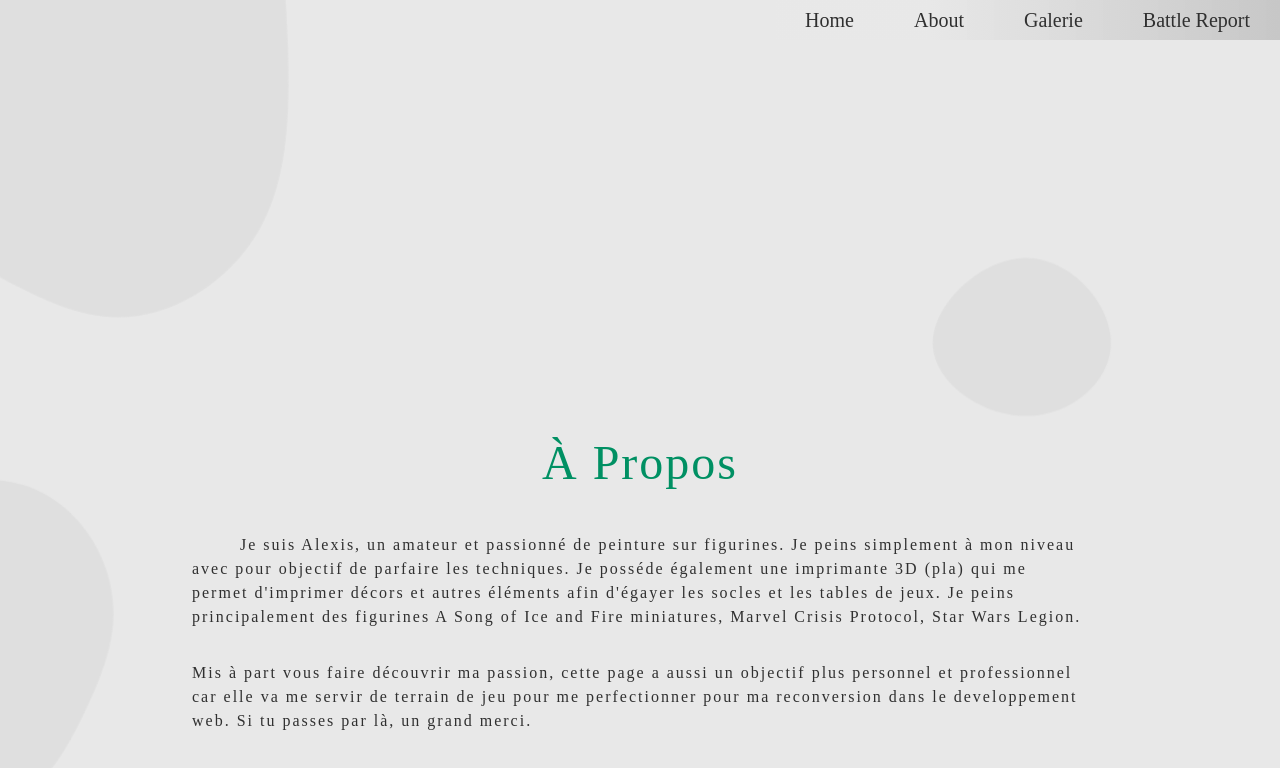
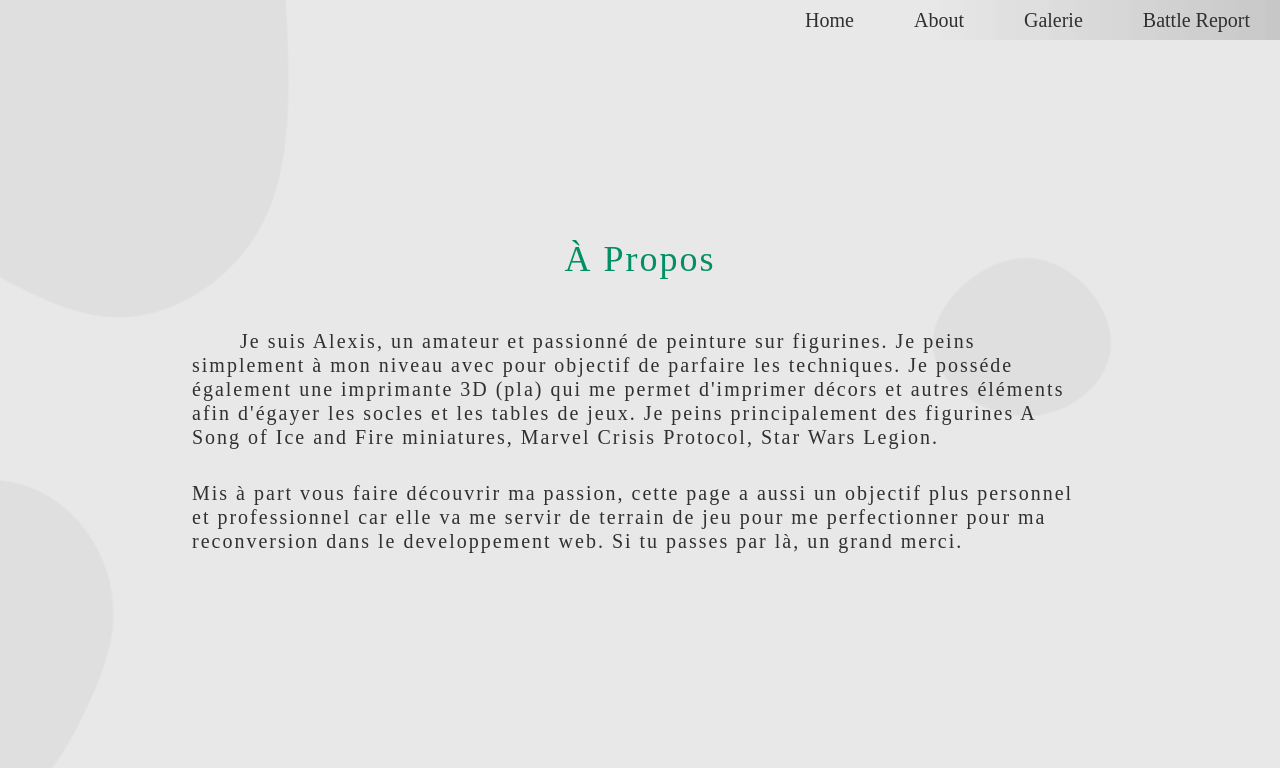
Before and after one commit to AlexisFLT/MiniSnBros, a React (Vite) app in the folder frontend/: page /about in a window 1280 px wide. Shown: the top 768 px of the page. Built offline with nearby package versions, Linux system fonts and the light colour scheme; a web font is replaced by a local one.

Commit message:
fix evil responsive

```diff
--- a/frontend/src/pages/About/style.scss
+++ b/frontend/src/pages/About/style.scss
@@ -89,8 +89,23 @@
   }
 }
 
-//large screen
+//Medium screen
 
-// @media only screen and (min-width: 1250px) {
+@media only screen and (min-width: 1250px) and (max-width: 1440px) {
+  .aboutPage {
+    // overflow: scroll;
+  }
 
-// }
+  .paragraph1,
+  .paragraph2 {
+    font-size: calc(App.$fontSize/1.2);
+  }
+
+  .aboutTitle {
+    font-size: calc(App.$fontSize * 1.5);
+  }
+  .aboutTextBlock {
+    line-height: 1.5rem;
+    margin-top: unset;
+  }
+}
```
